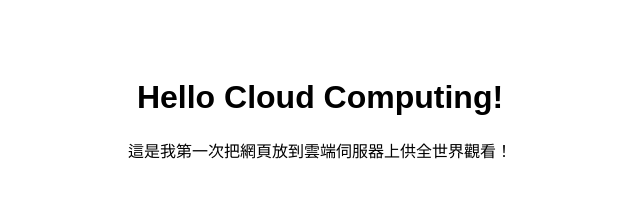
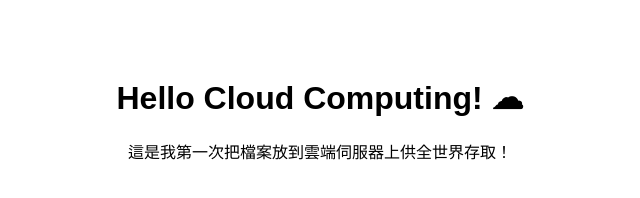
Before and after one commit to danngabrieldeleon/my-first-cloud-page, a plain HTML site: page index.html in a window 1280 px wide. Shown: the whole page, without its empty margins (320-960 px from the left). Drawn offline with Linux system fonts and the light colour scheme.

Commit message:
Update index.html

```diff
--- a/index.html
+++ b/index.html
@@ -4,7 +4,7 @@
     <title>我的第一個雲端網頁</title>
 </head>
 <body style="text-align:center; padding-top:50px; font-family:sans-serif;">
-    <h1>Hello Cloud Computing!</h1>
-    <p>這是我第一次把網頁放到雲端伺服器上供全世界觀看！</p>
+    <h1>Hello Cloud Computing! ☁</h1>
+    <p>這是我第一次把檔案放到雲端伺服器上供全世界存取！</p>
 </body>
 </html>
```
